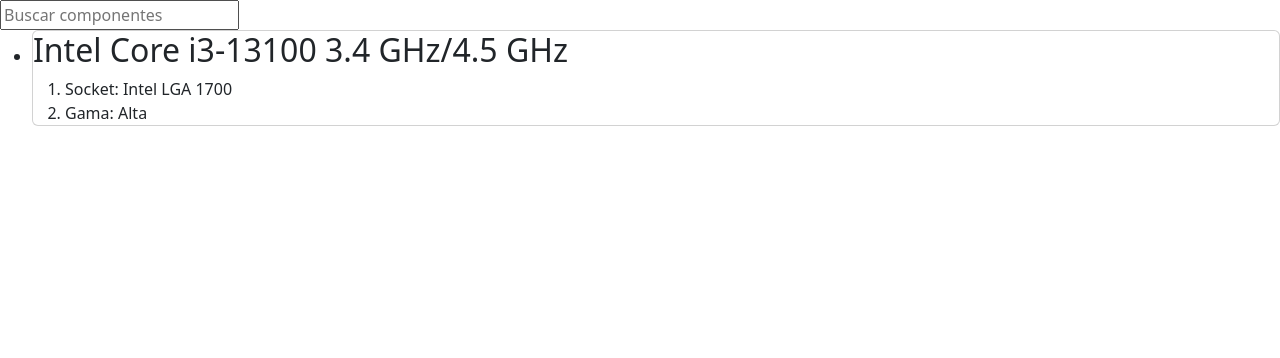
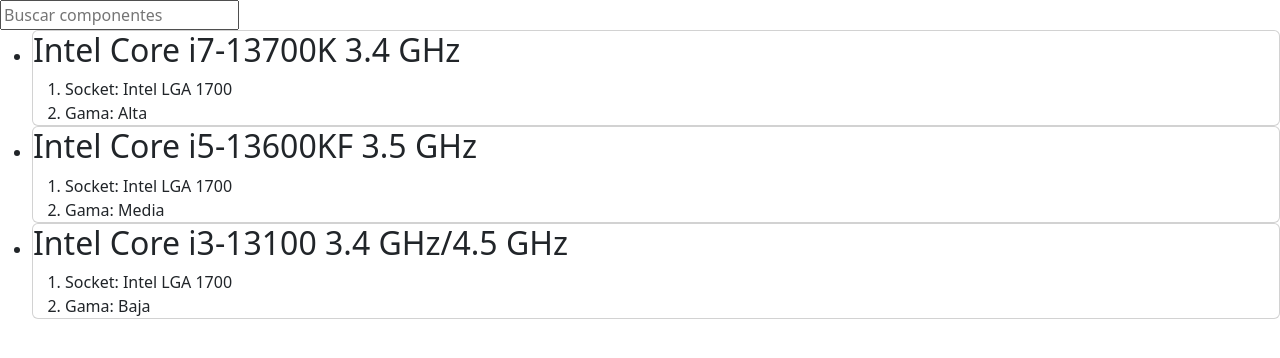
Before and after one commit to Harkirat06/PIN, a React (Create React App) app in the folder client/: page / in a window 1280 px wide. Shown: the top 358 px of the page. Built offline with nearby package versions, Linux system fonts and the light colour scheme.

Commit message:
Buscar por 2 palabras o más

```diff
--- a/client/src/components/Searcher.js
+++ b/client/src/components/Searcher.js
@@ -2,13 +2,26 @@
 
 function Searcher() {
     const lista = [{
-        "type": "CPU",
+        "marca": "Intel",
+        "nombre": "Intel Core i7-13700K 3.4 GHz",
+        "gama": "Alta",
+        "socket": "Intel LGA 1700",
+        "gpu": true
+    },
+    {
+        "marca": "Intel",
+        "nombre": "Intel Core i5-13600KF 3.5 GHz",
+        "gama": "Media",
+        "socket": "Intel LGA 1700",
+        "gpu": false
+    },
+    {
         "marca": "Intel",
         "nombre": "Intel Core i3-13100 3.4 GHz/4.5 GHz",
-        "gama": "Alta",
+        "gama": "Baja",
         "socket": "Intel LGA 1700",
-        "gpu": true,
-    }]
+        "gpu": true
+    }];
 
     const [items, setItems] = useState(lista);
 
@@ -24,18 +37,23 @@
         let newItems = [];
         console.log(items);
         lista.forEach(item => {
-            if (item.nombre.toLocaleLowerCase().includes(q.toLocaleLowerCase())) {
-                newItems = newItems.concat(item);
-            }
+            let words = q.toLocaleLowerCase().split(' ')
+            let containsAll=true;
+            words.forEach(word => {
+                   if (!item.nombre.toLocaleLowerCase().includes(word)) {
+                       containsAll=false;
+                   }
+            });
+            if (containsAll) {newItems = newItems.concat(item);}
         });
         console.log(newItems);
         setItems(newItems);
         event.preventDefault();
-    }
+       }
 
     return (
         <div className="wrapper">
-            <div className="search-wrapper">
+            <div className="search-wrapper" >
                 <label htmlFor="search-form">
                     <form onSubmit={filter}>
                         <input
@@ -54,6 +72,7 @@
                     </form>
                 </label>
             </div>
+
             {items.length !== 0 ? <ul className="card-grid">
                 {items.map((item) => (
                     <li>
```
Also changed, not shown: 1 other file (tests, documents, lock files or other folders).
